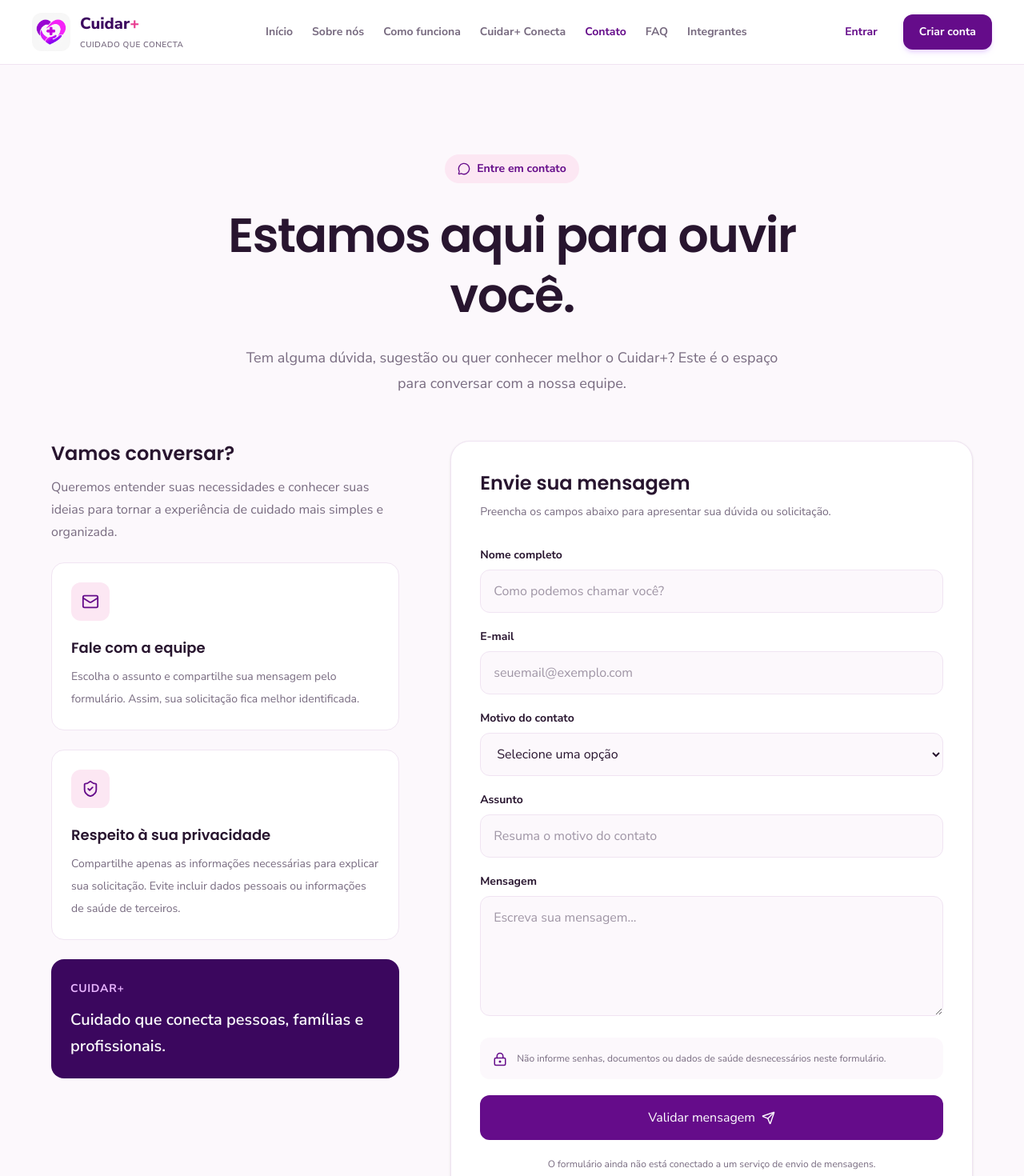
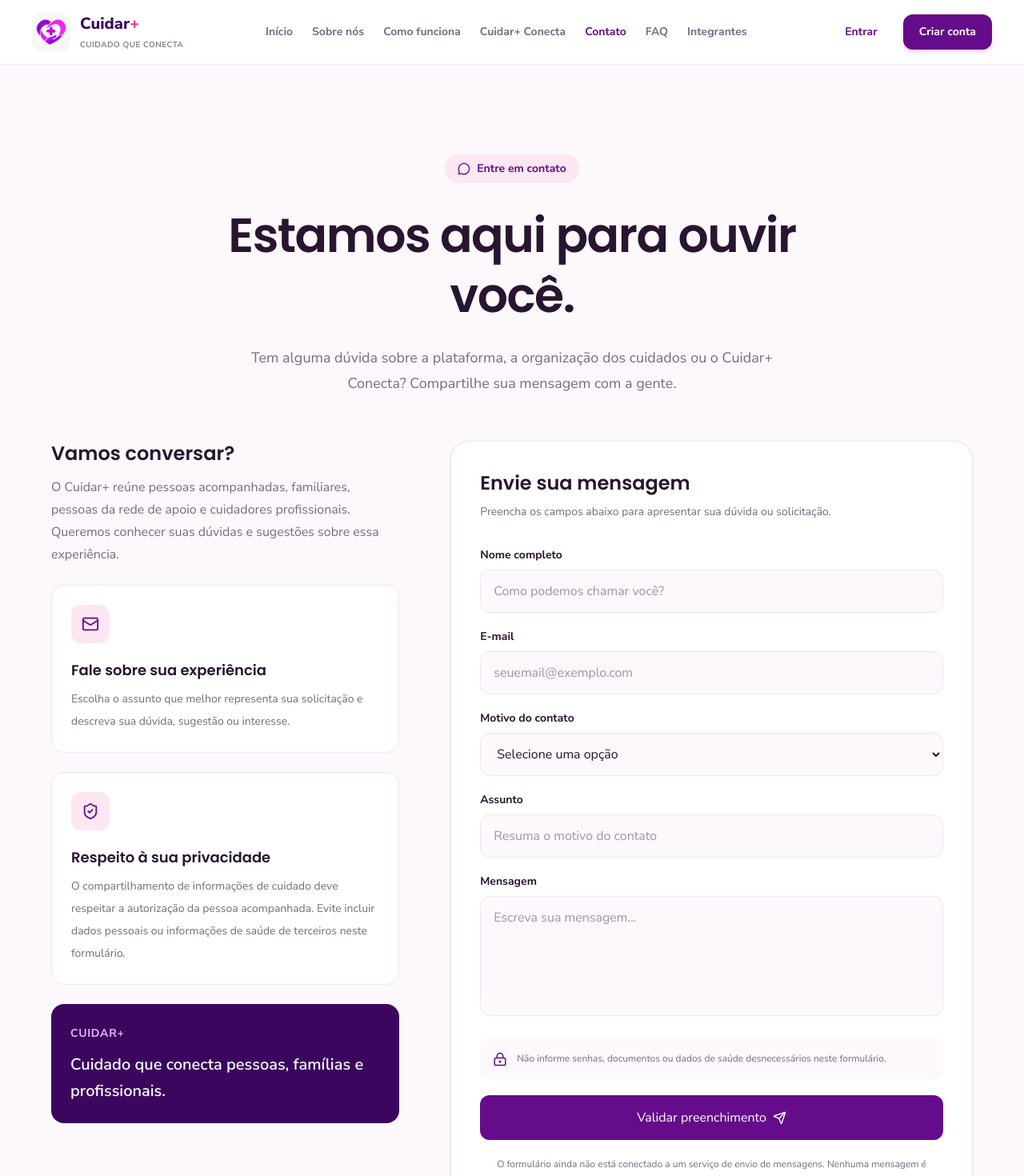
Before and after one commit to Cuidar-Global-Solution/cuidar-front, a React (Vite) app: page /contato in a window 1280 px wide. Shown: the top 1470 px of the page at 80% size. Built offline with nearby package versions, Linux system fonts and the light colour scheme.

Commit message:
feat: adapta página de contato à proposta atual do Cuidar+

```diff
--- a/src/routes/Contato/index.tsx
+++ b/src/routes/Contato/index.tsx
@@ -1,5 +1,5 @@
 
-import { useState, type FormEvent } from 'react'
+import { useState, type ChangeEvent, type FormEvent } from 'react'
 import { Link } from 'react-router-dom'
 import {
   ArrowRight,
@@ -13,8 +13,11 @@ import {
 
 const contactOptions = [
   'Dúvidas sobre a plataforma',
-  'Informações para familiares',
-  'Interesse em atuar como cuidador',
+  'Pessoa acompanhada e autonomia',
+  'Familiares e rede de apoio',
+  'Rotina, lembretes e registros',
+  'Cuidar+ Conecta e profissionais',
+  'Privacidade e permissões de acesso',
   'Sugestões e melhorias',
   'Outros assuntos',
 ]
@@ -31,7 +34,7 @@ export default function Contato() {
   const [feedback, setFeedback] = useState('')
 
   function handleChange(
-    event: React.ChangeEvent<
+    event: ChangeEvent<
       HTMLInputElement | HTMLTextAreaElement | HTMLSelectElement
     >,
   ) {
@@ -49,7 +52,7 @@ export default function Contato() {
     event.preventDefault()
 
     setFeedback(
-      'Os campos foram preenchidos. O envio de mensagens ainda precisa ser conectado ao serviço responsável.',
+      'Preenchimento validado. O envio da mensagem estará disponível quando o formulário for conectado ao serviço de atendimento.',
     )
   }
 
@@ -68,8 +71,9 @@ export default function Contato() {
             </h1>
 
             <p className="mx-auto mt-6 max-w-2xl text-base leading-8 text-brand-muted sm:text-lg">
-              Tem alguma dúvida, sugestão ou quer conhecer melhor o
-              Cuidar+? Este é o espaço para conversar com a nossa equipe.
+              Tem alguma dúvida sobre a plataforma, a organização dos
+              cuidados ou o Cuidar+ Conecta? Compartilhe sua mensagem
+              com a gente.
             </p>
           </div>
 
@@ -81,9 +85,10 @@ export default function Contato() {
                 </h2>
 
                 <p className="mt-3 text-base leading-7 text-brand-muted">
-                  Queremos entender suas necessidades e conhecer suas
-                  ideias para tornar a experiência de cuidado mais simples
-                  e organizada.
+                  O Cuidar+ reúne pessoas acompanhadas, familiares,
+                  pessoas da rede de apoio e cuidadores profissionais.
+                  Queremos conhecer suas dúvidas e sugestões sobre essa
+                  experiência.
                 </p>
               </div>
 
@@ -93,13 +98,12 @@ export default function Contato() {
                 </div>
 
                 <h3 className="mt-5 text-lg font-bold">
-                  Fale com a equipe
+                  Fale sobre sua experiência
                 </h3>
 
                 <p className="mt-2 text-sm leading-7 text-brand-muted">
-                  Escolha o assunto e compartilhe sua mensagem pelo
-                  formulário. Assim, sua solicitação fica melhor
-                  identificada.
+                  Escolha o assunto que melhor representa sua solicitação
+                  e descreva sua dúvida, sugestão ou interesse.
                 </p>
               </div>
 
@@ -113,9 +117,10 @@ export default function Contato() {
                 </h3>
 
                 <p className="mt-2 text-sm leading-7 text-brand-muted">
-                  Compartilhe apenas as informações necessárias para
-                  explicar sua solicitação. Evite incluir dados pessoais
-                  ou informações de saúde de terceiros.
+                  O compartilhamento de informações de cuidado deve
+                  respeitar a autorização da pessoa acompanhada.
+                  Evite incluir dados pessoais ou informações de saúde
+                  de terceiros neste formulário.
                 </p>
               </div>
 
@@ -155,6 +160,7 @@ export default function Contato() {
                     id="name"
                     name="name"
                     type="text"
+                    autoComplete="name"
                     value={form.name}
                     onChange={handleChange}
                     required
@@ -176,6 +182,7 @@ export default function Contato() {
                     id="email"
                     name="email"
                     type="email"
+                    autoComplete="email"
                     value={form.email}
                     onChange={handleChange}
                     required
@@ -250,7 +257,7 @@ export default function Contato() {
                     minLength={10}
                     rows={5}
                     placeholder="Escreva sua mensagem..."
-                    className="w-full resize-y rounded-xl border border-brand-border bg-brand-background px-4 py-3.5 text-sm outline-none transition placeholder:text-brand-muted/70 focus:border-brand-primary focus:ring-2 focus:ring-brand-primary/10"
+                    className="w-full resize-none rounded-xl border border-brand-border bg-brand-background px-4 py-3.5 text-sm outline-none transition placeholder:text-brand-muted/70 focus:border-brand-primary focus:ring-2 focus:ring-brand-primary/10"
                   />
                 </div>
 
@@ -270,7 +277,7 @@ export default function Contato() {
                   type="submit"
                   className="inline-flex w-full items-center justify-center gap-2 rounded-xl bg-brand-primary px-6 py-4 text-sm font-bold text-white transition hover:bg-brand-dark"
                 >
-                  Validar mensagem
+                  Validar preenchimento
                   <Send size={17} />
                 </button>
 
@@ -284,8 +291,9 @@ export default function Contato() {
                 )}
 
                 <p className="text-center text-xs leading-5 text-brand-muted">
-                  O formulário ainda não está conectado a um serviço de
-                  envio de mensagens.
+                  O formulário ainda não está conectado a um serviço
+                  de envio de mensagens. Nenhuma mensagem é enviada
+                  neste momento.
                 </p>
               </form>
             </div>
```
